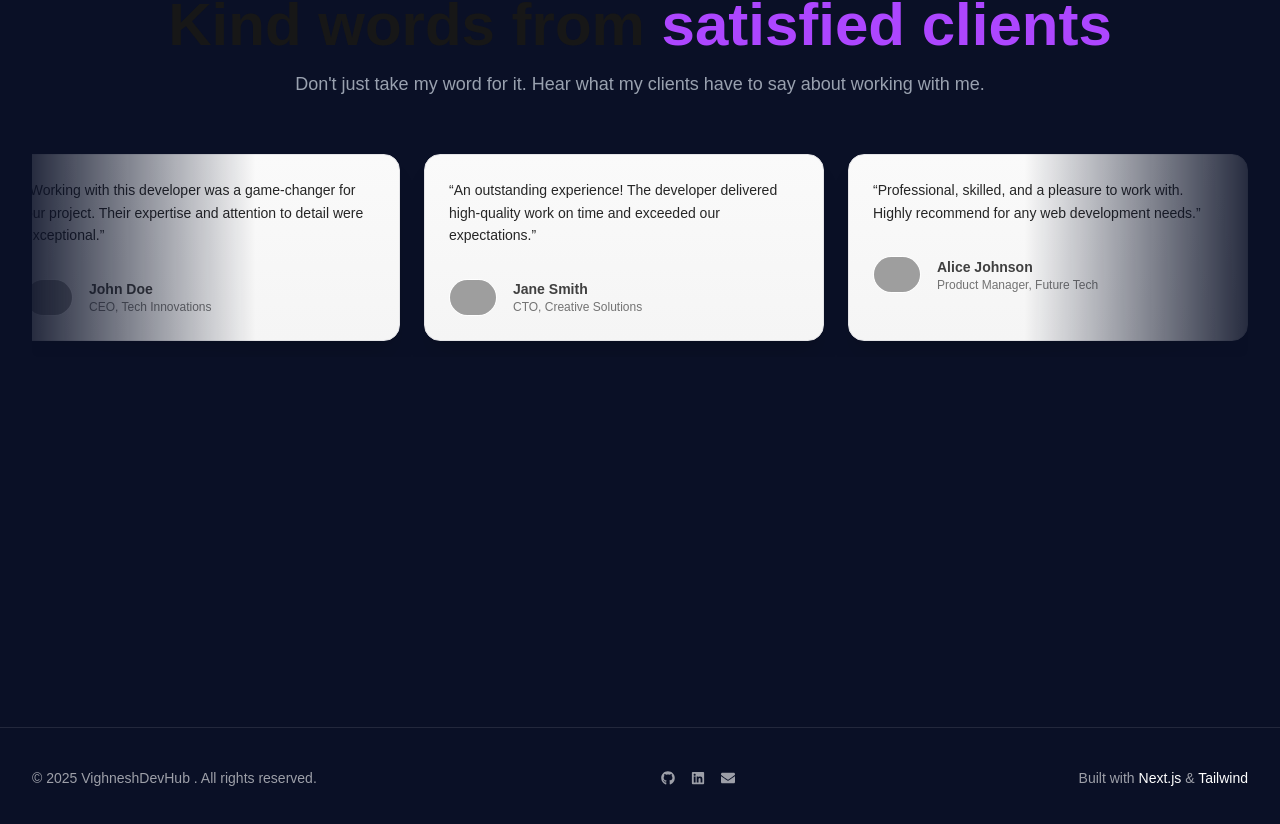
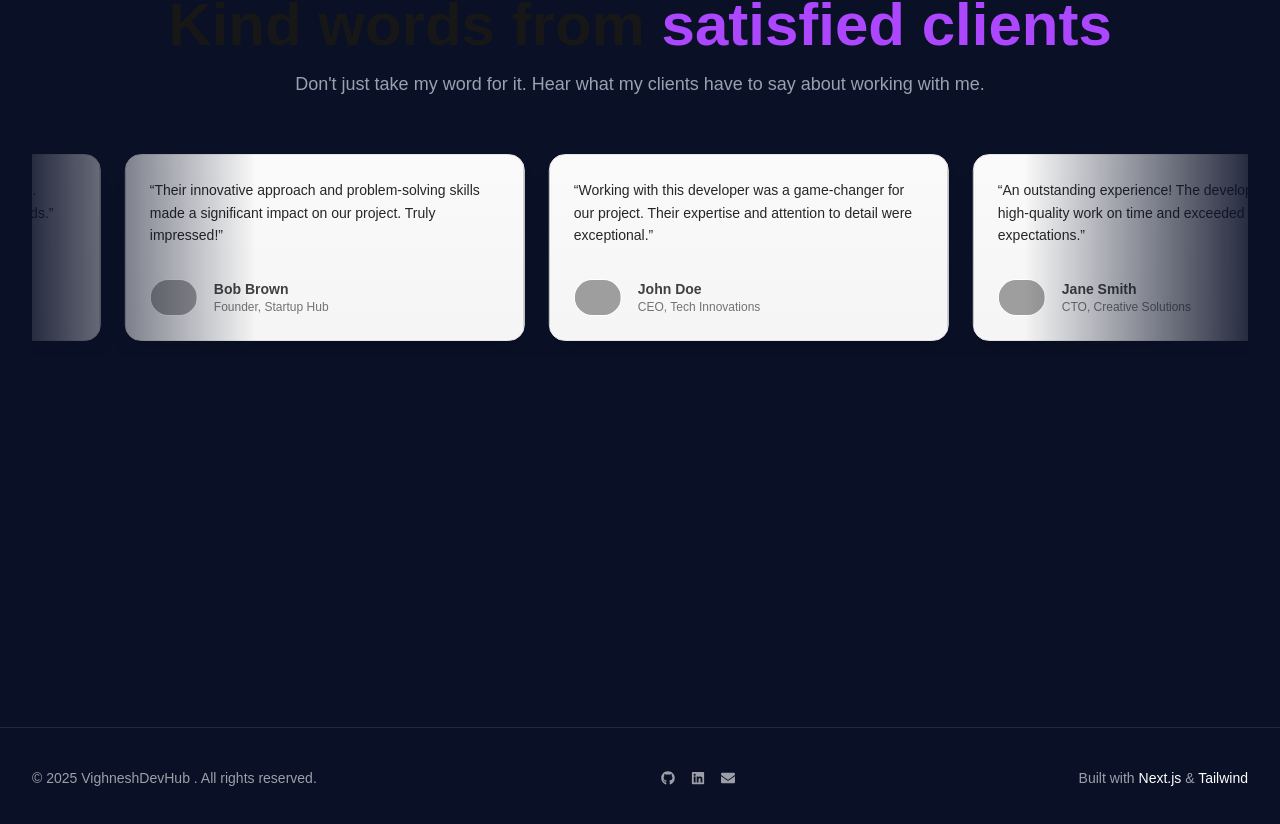
Before and after one commit to VighneshDevHub/Portfolio, a Next.js app: page / in a window 1280 px wide. Shown: the part 3660-4484 px from the top of the page. Built offline with nearby package versions, Linux system fonts and the light colour scheme; grey boxes are pictures that could not be loaded.

Commit message:
Hide Scrollbar

```diff
--- a/app/globals.css
+++ b/app/globals.css
@@ -24,3 +24,26 @@ body {
   color: var(--foreground);
   font-family: Arial, Helvetica, sans-serif;
 }
+
+
+/* Hide scrollbar for WebKit (Chrome, Safari) */
+.scrollbar-hide::-webkit-scrollbar {
+  display: none;
+}
+
+/* Hide scrollbar for Firefox */
+.scrollbar-hide {
+  -ms-overflow-style: none;  /* IE & Edge */
+  scrollbar-width: none;     /* Firefox */
+}
+
+/* InfiniteMovingingCards */
+@theme inline {
+  --animate-scroll: scroll var(--animation-duration, 40s) var(--animation-direction, forwards) linear infinite;
+
+  @keyframes scroll {
+    to {
+      transform: translate(calc(-50% - 0.5rem));
+    }
+  }
+}
```
